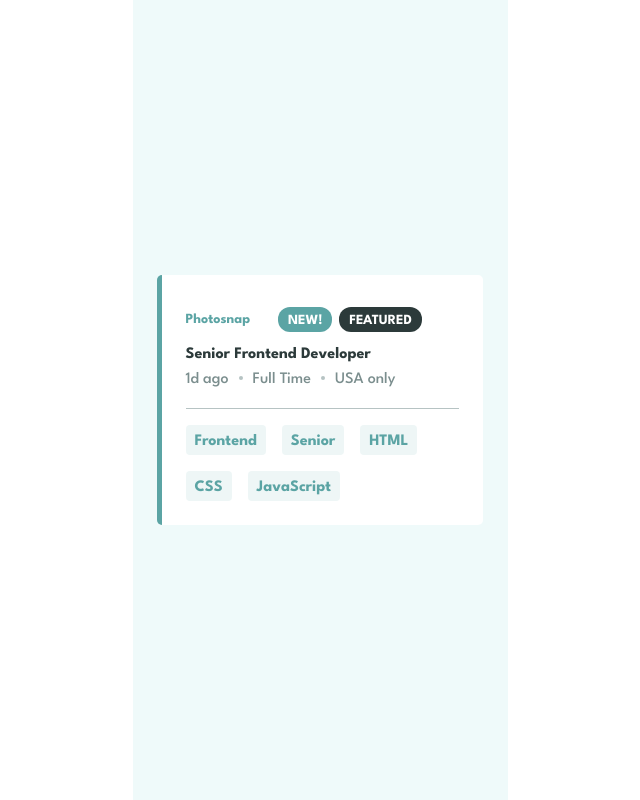
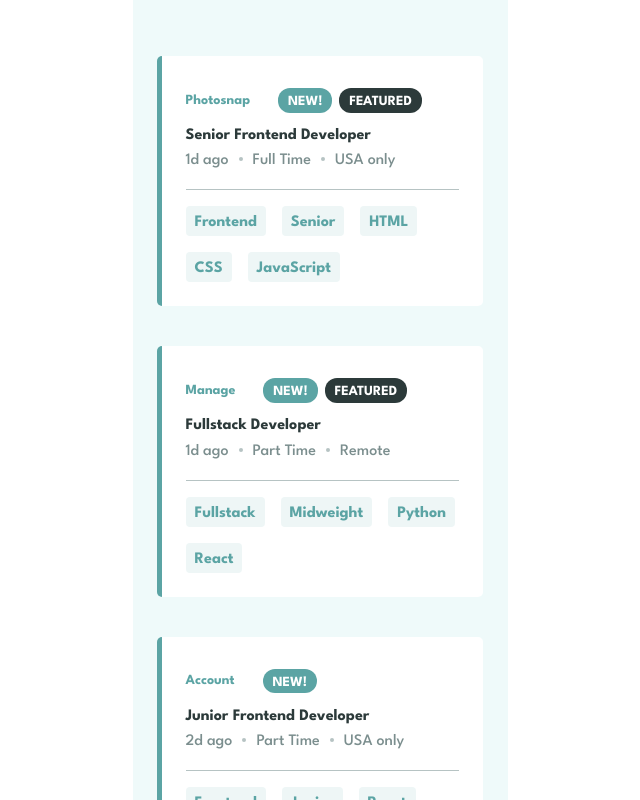
Before and after one commit to kalrog-dev/fem_job_listings_with_filtering, a React (Vite) app: page / in a window 1280 px wide. Shown: the top 800 px of the page, without its empty margins (320-960 px from the left). Built offline with nearby package versions, Linux system fonts and the light colour scheme.

Commit message:
Display 10 job offers with dynamic data

```diff
--- a/src/App.jsx
+++ b/src/App.jsx
@@ -1,9 +1,25 @@
 import './styles/App.css'
 import Job from './components/Job'
+import data from './data'
 
 function App() {
+  console.log(data);
   return (
-    <Job />
+    <>
+      {/* Iterate over an array of job offer objects */}
+      {data.map((job, index) =>
+        <Job
+          key={index}
+          // company={job.company}
+          // new={job.tags.new}
+          // featured={job.tags.featured}
+          {...job}
+        />
+      )}
+    </>
+
+
+
   )
 }
 
--- a/src/components/Job.jsx
+++ b/src/components/Job.jsx
@@ -3,6 +3,7 @@ import styled from 'styled-components'
 const JobOffer = styled.section`
   width: 87.2%;
   max-width: 1110px;
+  margin-inline: auto;
   padding: 2em 1.5em 1.5em 1.5em;
   background-color: hsl( ${props => props.theme.clrNeutral_100} );
   border-left: 5px solid hsl( ${props => props.theme.clrPrimary_400} );
@@ -30,7 +31,7 @@ const Tag = styled.span`
   padding: 0.5em 0.7em 0.28em;
   line-height: 1;
   color: hsl( ${props => props.theme.clrNeutral_100} );
-  background-color: hsl( ${props => props.dark ? props.theme.clrPrimary_800 : props.theme.clrPrimary_400} );
+  background-color: hsl( ${props => props.className === "dark" ? props.theme.clrPrimary_800 : props.theme.clrPrimary_400} );
   border-radius: 12px;
 `
 
@@ -81,30 +82,31 @@ const Filter = styled.a`
   border-radius: 4px;
 `
 
-export default function Job() {
+export default function Job(props) {
   return (
     <JobOffer>
       <Header>
-        <Company>Photosnap</Company>
+        <Company>{props.company}</Company>
         <Tags>
-          <Tag>NEW!</Tag>
-          <Tag dark>FEATURED</Tag>
+          <Tag style={{display: props.tags.new ? "inherit" : "none"}}>NEW!</Tag>
+          <Tag className="dark" style={{display: props.tags.featured ? "inherit" : "none"}}>FEATURED</Tag>
         </Tags>
       </Header>
-      <Title>Senior Frontend Developer</Title>
+      <Title>{props.jobTitle}</Title>
       <Details>
-        <Detail>1d ago</Detail>
+        <Detail>{props.date}</Detail>
         <Separator />
-        <Detail>Full Time</Detail>
+        <Detail>{props.contract}</Detail>
         <Separator />
-        <Detail>USA only</Detail>
+        <Detail>{props.location}</Detail>
       </Details>
       <Filters>
-        <Filter href='#'>Frontend</Filter>
-        <Filter href='#'>Senior</Filter>
-        <Filter href='#'>HTML</Filter>
-        <Filter href='#'>CSS</Filter>
-        <Filter href='#'>JavaScript</Filter>
+        <Filter href='#'>{props.filters.role}</Filter>
+        <Filter href='#'>{props.filters.level}</Filter>
+        {/* Iterate through techs array */}
+        {props.filters.techs.map((tech, index) =>
+          <Filter href='#' key={index}>{tech}</Filter>
+        )}
       </Filters>
     </JobOffer>
   )
--- a/src/data.jsx
+++ b/src/data.jsx
@@ -1,4 +1,4 @@
-data = [
+export default [
   {
     company: "Photosnap",
     jobTitle: "Senior Frontend Developer",
--- a/src/styles/App.css
+++ b/src/styles/App.css
@@ -26,12 +26,12 @@ body {
 }
 
 #root {
-  display: flex;
-  justify-content: center;
-  align-items: center;
-  /* max-width: 1440px; */
+  display: grid;
+  gap: 2.5em;
+  max-width: 1440px;
   min-height: 100vh;
   margin-inline: auto;
+  padding-block: 3.5em;
   font-family: "League Spartan", sans-serif;
   font-size: 1rem;
 
--- a/src/styles/theme.jsx
+++ b/src/styles/theme.jsx
@@ -1,10 +1,10 @@
 export default {
+  clrPrimary_800: '180 14% 20%',
+  clrPrimary_400: '180 29% 50%',
   clrNeutral_400: '180 8% 52%',
   clrNeutral_300: '180 10% 74%',
   clrNeutral_200: '180 52% 96%',
   clrNeutral_100: '0 0% 100%',
-  clrPrimary_800: '180 14% 20%',
-  clrPrimary_400: '180 29% 50%',
   fs_600: "1.375rem",
   fs_500: "1.125rem",
   fs_400: "1rem",
```
